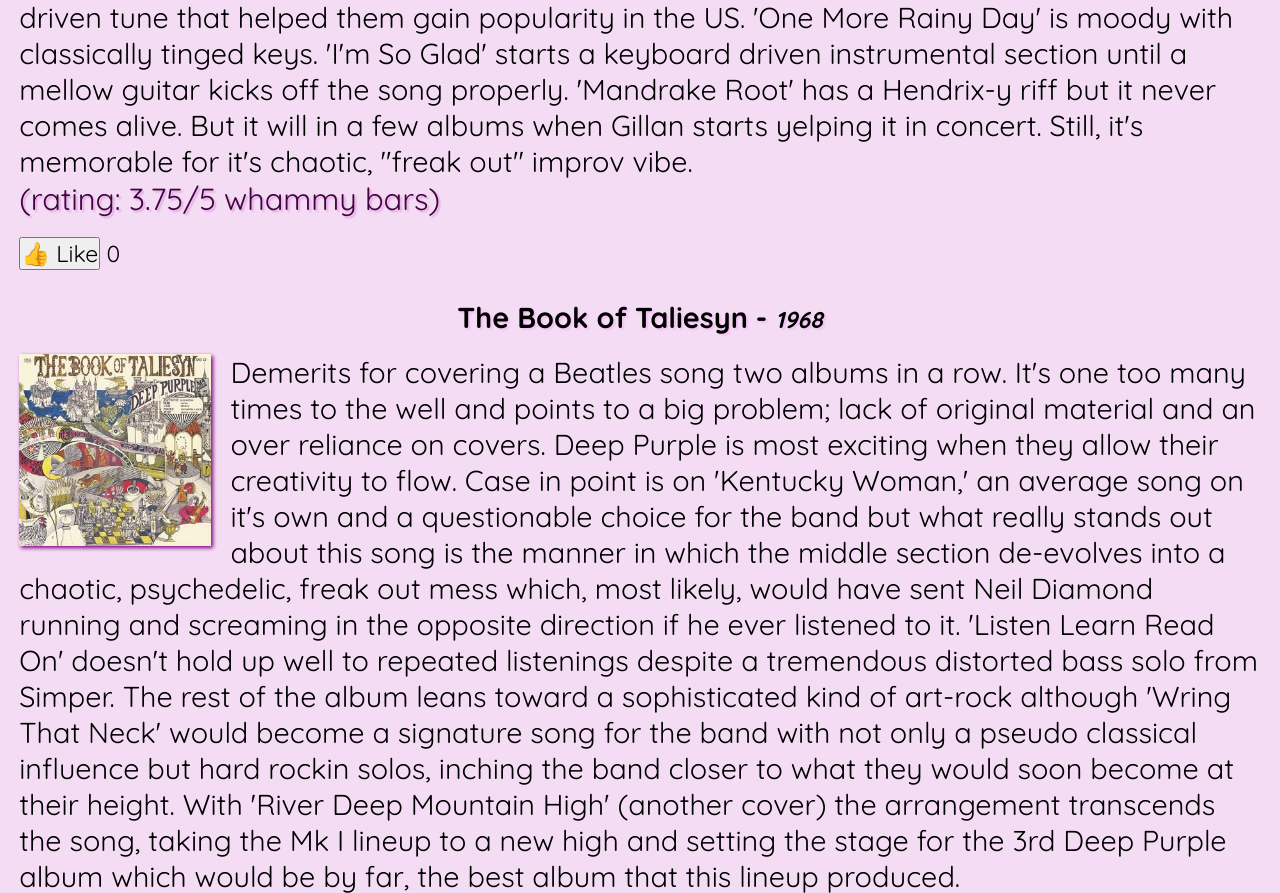
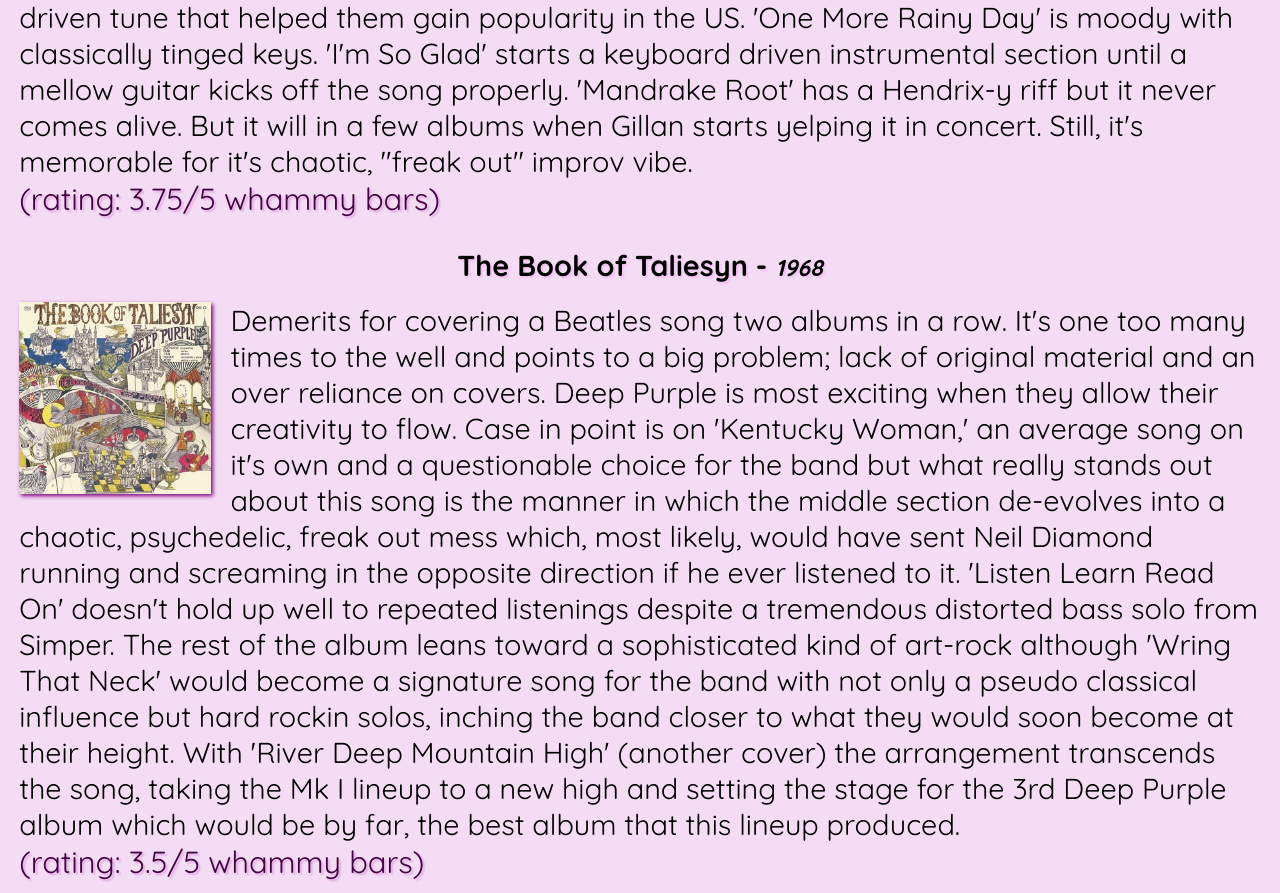
Before and after one commit to code-by-shannon/deep-purple-site, a PHP site: page /mark1.php in a window 1280 px wide. Shown: the part 3102-3995 px from the top of the page. Run offline with PHP 8.4, Linux system fonts and the light colour scheme; some web fonts are replaced.

Commit message:
working website code, i think

```diff
--- a/mark1.php
+++ b/mark1.php
@@ -41,10 +41,6 @@
 
 <span class="rating"> (rating: 3.75/5 whammy bars)</span>
 
-<div class="like-container" data-album-id="1">
-  <button class="like-button">👍 Like</button>
-  <span class="like-count">0</span>
-</div>
 
 </div>
 
```
